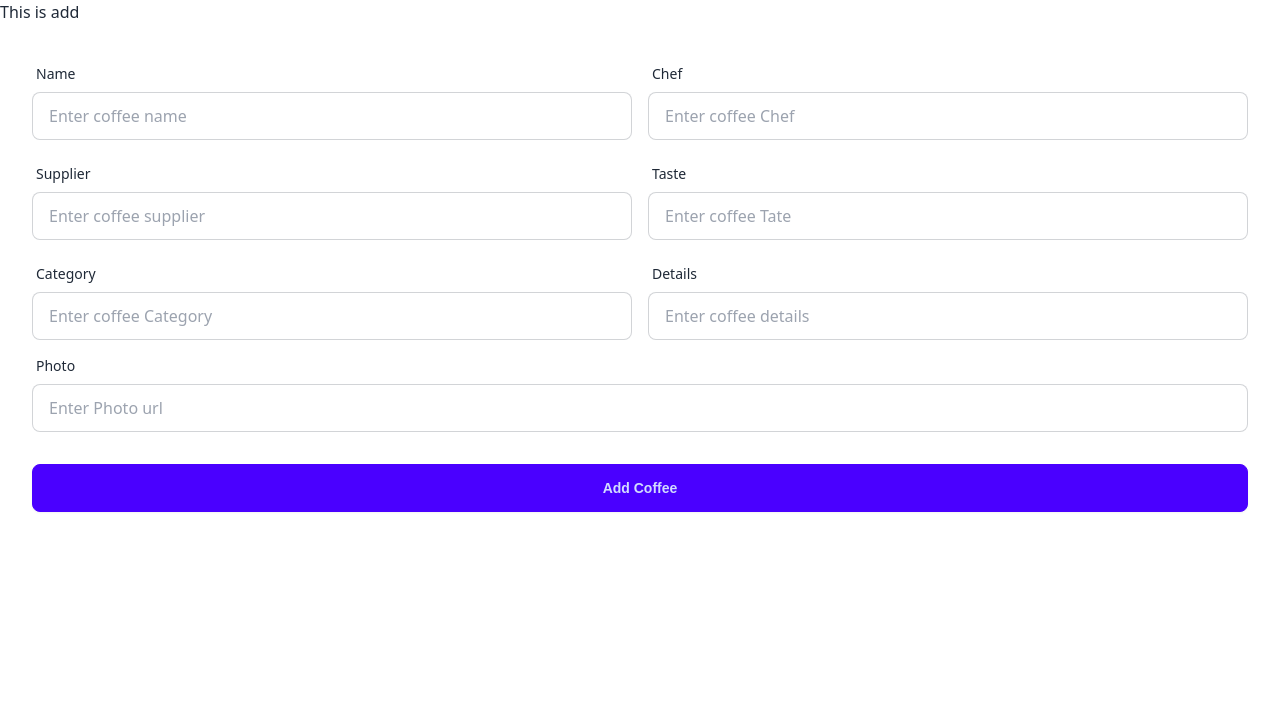
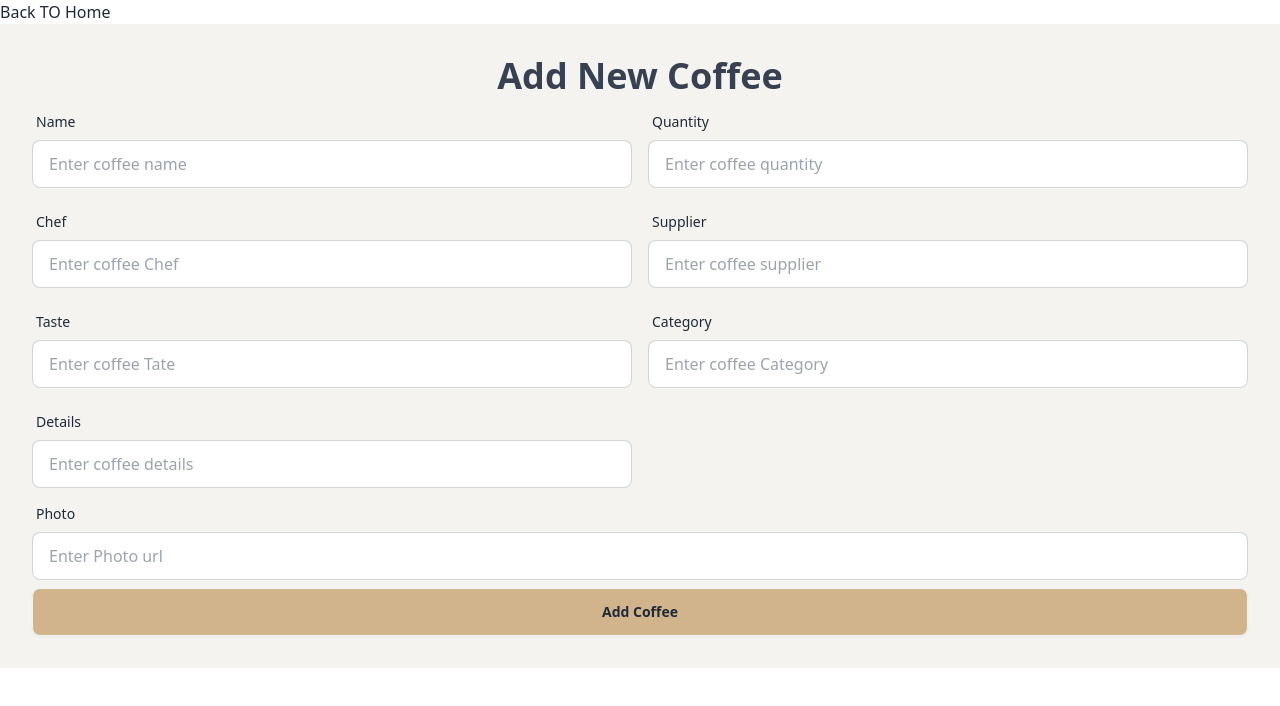
Before and after one commit to Rakibul12356/coffee-store-client, a React (Vite) app: page /addCoffee in a window 1280 px wide. Shown: the top 706 px of the page. Built offline with nearby package versions, Linux system fonts and the light colour scheme.

Commit message:
create data

```diff
--- a/src/components/AddCoffee.jsx
+++ b/src/components/AddCoffee.jsx
@@ -2,58 +2,99 @@
 // eslint-disable-next-line no-unused-vars
 import React from 'react';
 const AddCoffee = () => {
+    const handleAddCoffee = event => {
+        event.preventDefault();
+        const form = event.target;
+        const name = form.name.value;
+        const quantity = form.quantity.value;
+        const chef = form.chef.value;
+        const supplier = form.supplier.value;
+        const taste = form.taste.value;
+        const category = form.category.value;
+        const details = form.details.value;
+        const photoUrl = form.photoUrl.value;
+        const newCoffee={name, supplier, quantity, category, chef, details, taste, photoUrl}
+        console.log(newCoffee)
+
+    }
     return (
+
         <div>
-            <h2>This is add</h2>
-            <form className="card-body">
+            <div>
+                <button>Back TO Home</button>
+            </div>
+            <div className='bg-[#F4F3F0]'>
+
+                <form className="card-body" onSubmit={handleAddCoffee}>
+                    <h1 className='text-[#374151] text-center text-4xl font-bold'>Add New Coffee</h1>
                     <div className='grid grid-cols-2 gap-4'>
                         <div className="form-control">
                             <label className="label">
                                 <span className="label-text">Name</span>
                             </label>
-                        <input type="text" placeholder="Enter coffee name" className="input input-bordered" required />
+                            <input type="text"
+                                name='name' placeholder="Enter coffee name" className="input input-bordered" required />
+                        </div>
+                        <div className="form-control">
+                            <label className="label">
+                                <span className="label-text">Quantity</span>
+                            </label>
+                            <input type="text"
+                                name='quantity' placeholder="Enter coffee quantity"
+
+                                className="input input-bordered" required />
                         </div>
                         <div className="form-control">
                             <label className="label">
                                 <span className="label-text">Chef</span>
                             </label>
-                        <input type="text" placeholder="Enter coffee Chef" className="input input-bordered" required />
+                            <input type="text"
+                                name='chef' placeholder="Enter coffee Chef" className="input input-bordered" required />
                         </div>
                         <div className="form-control">
                             <label className="label">
                                 <span className="label-text">Supplier</span>
                             </label>
-                        <input type="text" placeholder="Enter coffee supplier" className="input input-bordered" required />
+                            <input type="text"
+                                name='supplier'
+                                placeholder="Enter coffee supplier" className="input input-bordered" required />
                         </div>
                         <div className="form-control">
                             <label className="label">
                                 <span className="label-text">Taste</span>
                             </label>
-                        <input type="text" placeholder="Enter coffee Tate" className="input input-bordered" required />
+                            <input type="text"
+                                name='taste'
+                                placeholder="Enter coffee Tate" className="input input-bordered" required />
                         </div>
                         <div className="form-control">
                             <label className="label">
                                 <span className="label-text">Category</span>
                             </label>
-                        <input type="text" placeholder="Enter coffee Category" className="input input-bordered" required />
+                            <input type="text"
+                                name='category'
+                                placeholder="Enter coffee Category" className="input input-bordered" required />
                         </div>
                         <div className="form-control">
                             <label className="label">
                                 <span className="label-text">Details</span>
                             </label>
-                        <input type="text" placeholder="Enter coffee details" className="input input-bordered" required />
+                            <input type="text"
+                                name='details'
+                                placeholder="Enter coffee details" className="input input-bordered" required />
                         </div>
                     </div>
                     <div className="form-control">
                         <label className="label">
                             <span className="label-text">Photo</span>
                         </label>
-                    <input type="text" placeholder="Enter Photo url" className="input input-bordered" required />
+                        <input type="text"
+                            name='photoUrl'
+                            placeholder="Enter Photo url" className="input input-bordered" required />
                     </div>
-                <div className="form-control mt-6">
-                    <button className="btn btn-primary font-ranco">Add Coffee</button>
+                    <input type="submit" value="Add Coffee" className='btn btn-block bg-[#D2B48C] hover:bg-[#D2B48C]' />
+                </form>
             </div>
-            </form>
         </div>
     );
 };
```
Lines whose indentation alone changed are shown as unchanged.
